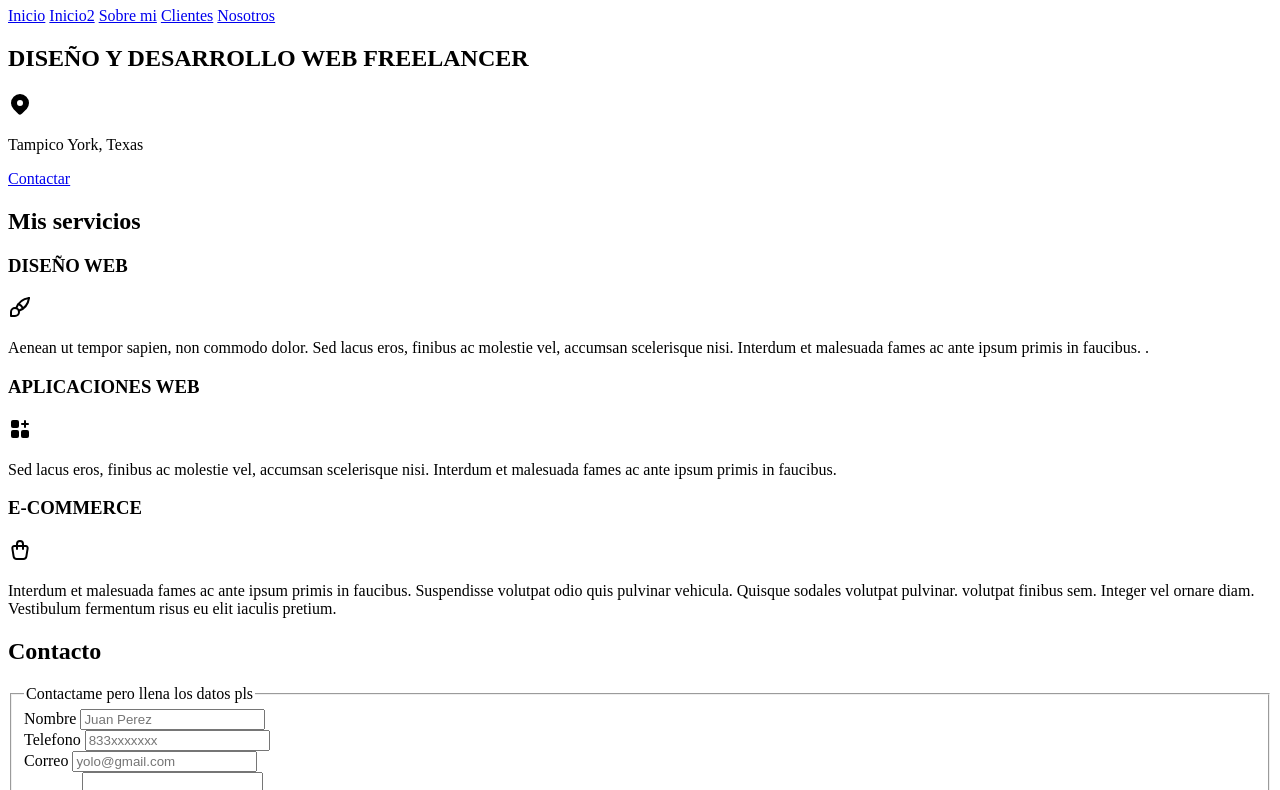
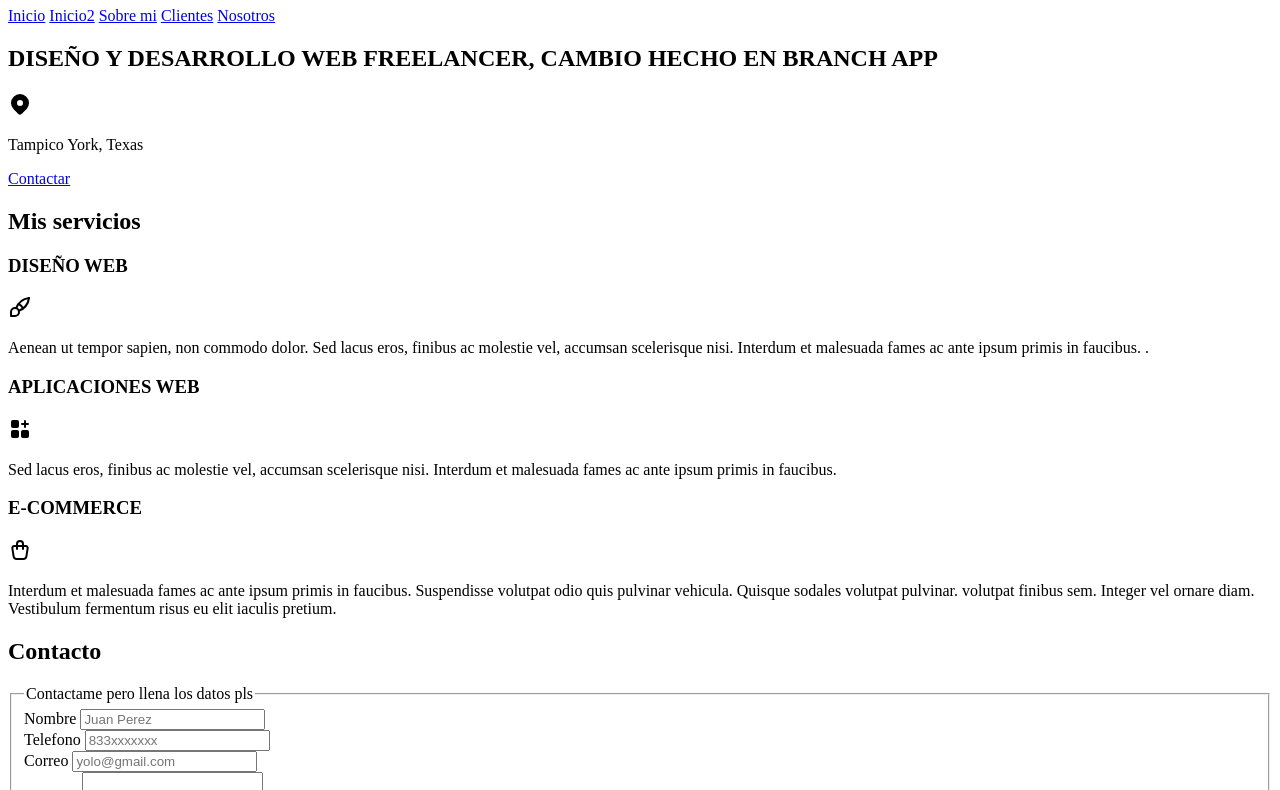
Before and after one commit to VPulido-R/2, a plain HTML site: page index.html in a window 1280 px wide. Shown: the part 73-863 px from the top of the page. Drawn offline with Linux system fonts and the light colour scheme.

Commit message:
se cambio el h2 en branch app

```diff
--- a/index.html
+++ b/index.html
@@ -21,7 +21,7 @@
     </nav>
 
     <section>
-        <h2>DISEÑO Y DESARROLLO WEB FREELANCER</h2>
+        <h2>DISEÑO Y DESARROLLO WEB FREELANCER, CAMBIO HECHO EN BRANCH APP</h2>
         <p>
             <svg xmlns="http://www.w3.org/2000/svg" width="24" height="24" viewBox="0 0 24 24" fill="currentColor"
                 class="icon icon-tabler icons-tabler-filled icon-tabler-map-pin">
```
